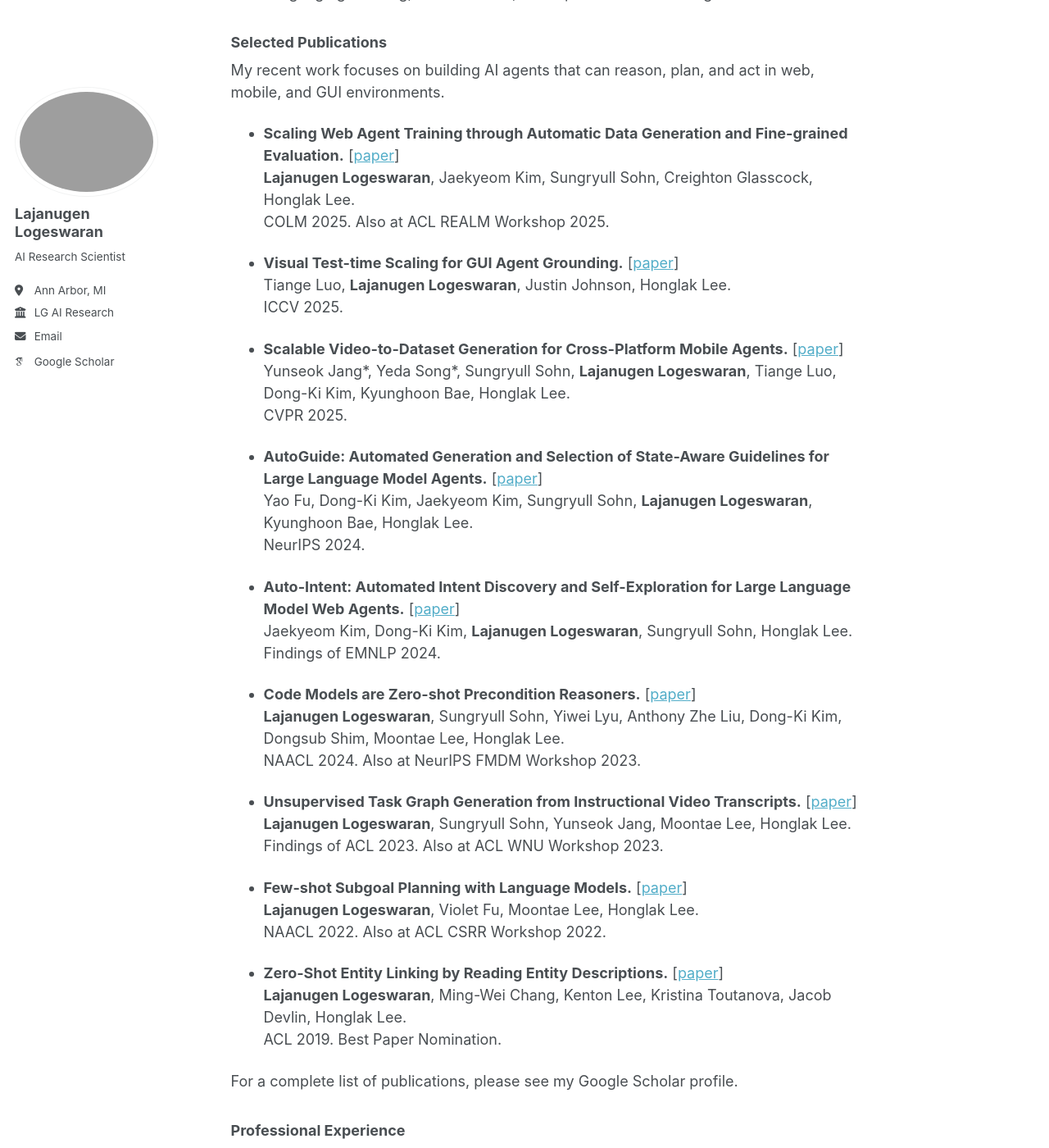
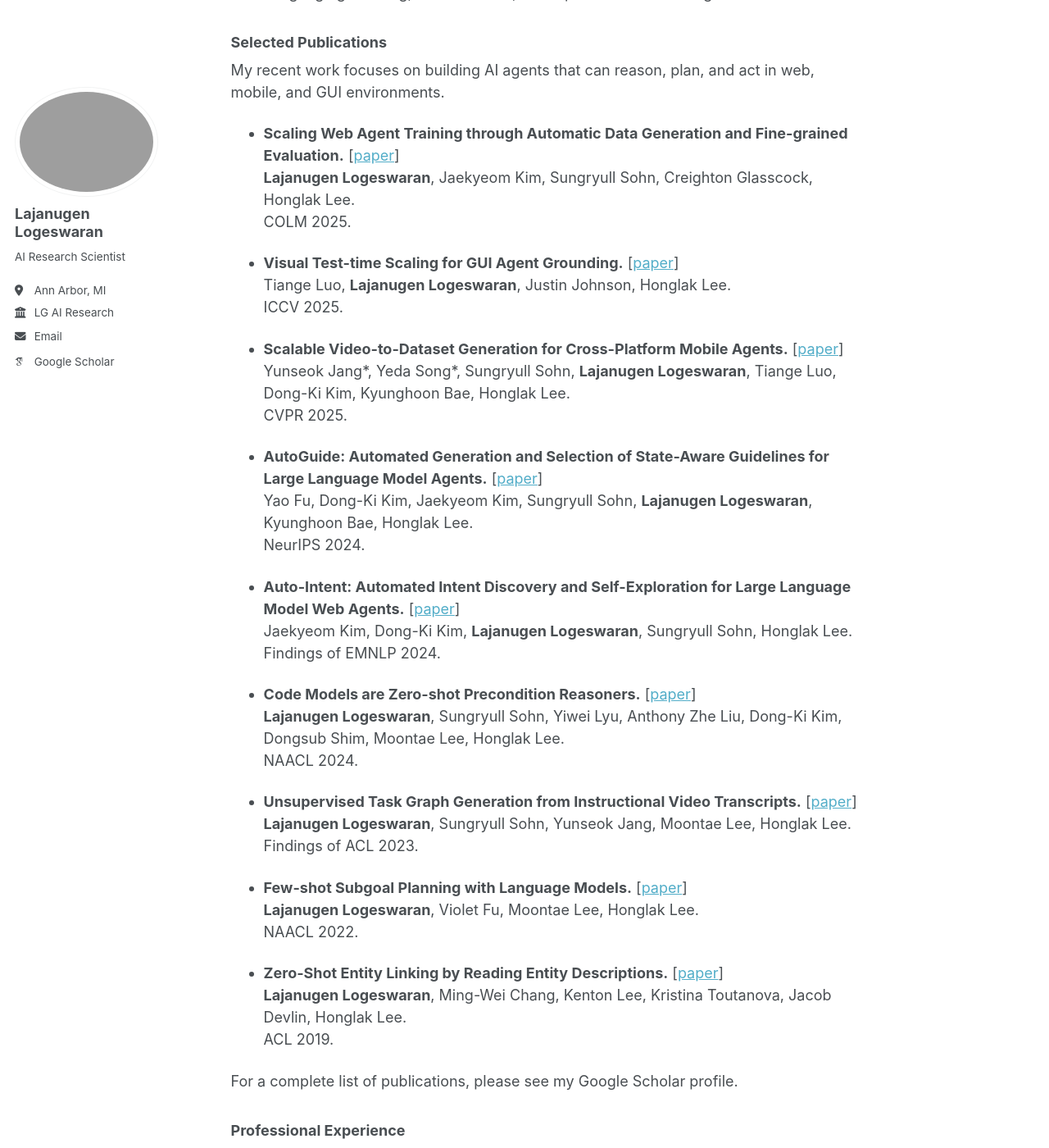
Before and after one commit to lajanugen/lajanugen.github.io, a Jekyll site: the page built from _pages/about.md, in a window 1280 px wide and 1400 px high, scrolled down 592 px. Shown: the whole window at 82% size. Built offline with Jekyll 4.4.1, drawn with Linux system fonts in a browser that asks for light colours; some web fonts are replaced.

Commit message:
Update about.md

```diff
--- a/_pages/about.md
+++ b/_pages/about.md
@@ -24,7 +24,7 @@ My recent work focuses on building AI agents that can reason, plan, and act in w
 
 - **Scaling Web Agent Training through Automatic Data Generation and Fine-grained Evaluation.** \[[paper](https://arxiv.org/pdf/2602.12544)\]
   **Lajanugen Logeswaran**, Jaekyeom Kim, Sungryull Sohn, Creighton Glasscock, Honglak Lee.
-  COLM 2025. Also at ACL REALM Workshop 2025.
+  COLM 2025.
 
 - **Visual Test-time Scaling for GUI Agent Grounding.** \[[paper](https://arxiv.org/pdf/2505.00684)\]
   Tiange Luo, **Lajanugen Logeswaran**, Justin Johnson, Honglak Lee.
@@ -44,19 +44,19 @@ My recent work focuses on building AI agents that can reason, plan, and act in w
 
 - **Code Models are Zero-shot Precondition Reasoners.** \[[paper](https://arxiv.org/pdf/2311.09601.pdf)\]
   **Lajanugen Logeswaran**, Sungryull Sohn, Yiwei Lyu, Anthony Zhe Liu, Dong-Ki Kim, Dongsub Shim, Moontae Lee, Honglak Lee.
-  NAACL 2024. Also at NeurIPS FMDM Workshop 2023.
+  NAACL 2024.
 
 - **Unsupervised Task Graph Generation from Instructional Video Transcripts.** \[[paper](https://aclanthology.org/2023.findings-acl.210.pdf)\]
   **Lajanugen Logeswaran**, Sungryull Sohn, Yunseok Jang, Moontae Lee, Honglak Lee.
-  Findings of ACL 2023. Also at ACL WNU Workshop 2023.
+  Findings of ACL 2023.
 
 - **Few-shot Subgoal Planning with Language Models.** \[[paper](https://aclanthology.org/2022.naacl-main.402.pdf)\]
   **Lajanugen Logeswaran**, Violet Fu, Moontae Lee, Honglak Lee.
-  NAACL 2022. Also at ACL CSRR Workshop 2022.
+  NAACL 2022.
 
 - **Zero-Shot Entity Linking by Reading Entity Descriptions.** \[[paper](https://aclanthology.org/P19-1335.pdf)\]
   **Lajanugen Logeswaran**, Ming-Wei Chang, Kenton Lee, Kristina Toutanova, Jacob Devlin, Honglak Lee.
-  ACL 2019. Best Paper Nomination.
+  ACL 2019.
 
 For a complete list of publications, please see my Google Scholar profile.
 
```
